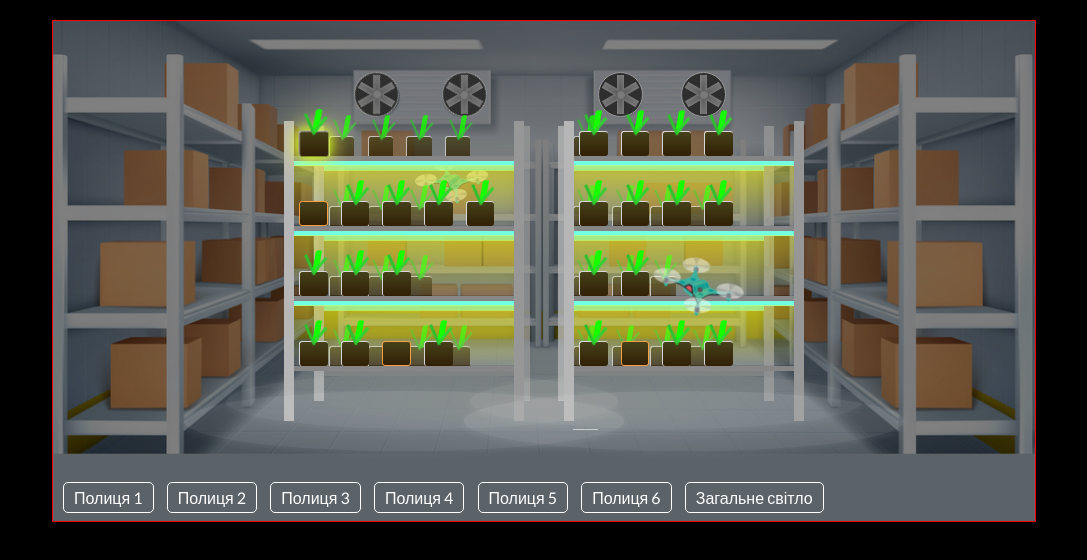
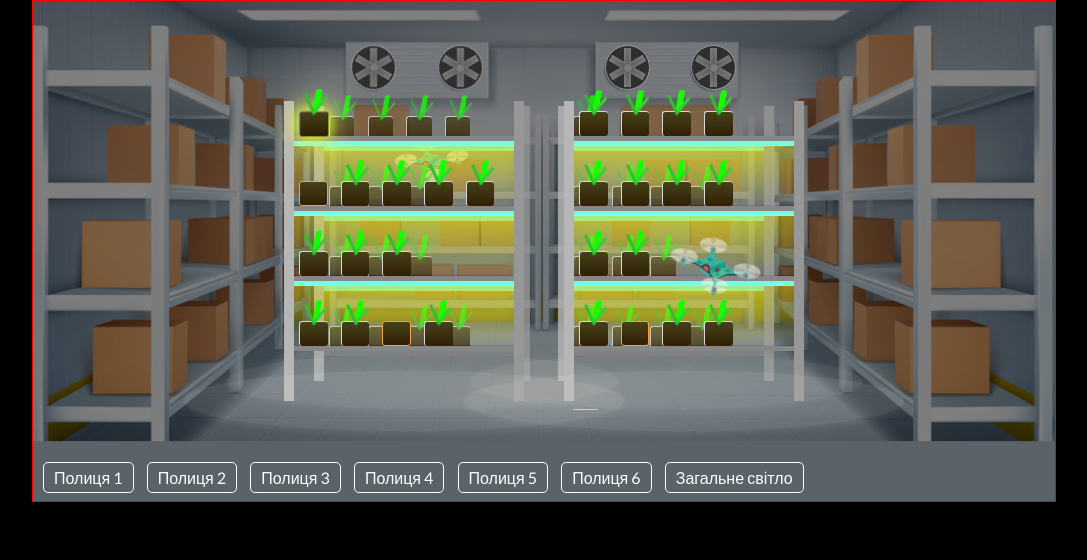
Before and after one commit to d-pylypiuk/lesson_13, a plain HTML site: page index.html in a window 1280 px wide. Shown: the whole page, without its empty margins (96-1183 px from the left). Drawn offline with Linux system fonts and the light colour scheme.

Commit message:
Add files via upload

```diff
--- a/css/style.css
+++ b/css/style.css
@@ -208,7 +208,7 @@ body{
 	background-repeat: no-repeat;
 	background-position: center center;
 	height: auto;
-	padding: 20px;
+	padding: 0px;
 	position: relative;
 }
 .showcase__section{
@@ -244,23 +244,23 @@ body{
 .ventilation__motor:nth-child(1){
 	animation-duration: 15s;
 
-	left: 301px;
-	top: 51px;
+	left: 318px;
+	top: 44px;
 }
 .ventilation__motor:nth-child(2){
 	animation-duration: 3s;
-	left: 389px;
-	top: 51px;
+	left: 405px;
+	top: 44px;
 }
 .ventilation__motor:nth-child(3){
 	animation-duration: 2s;
-	left: 545px;
-	top: 51px;
+	left: 572px;
+	top: 44px;
 }
 .ventilation__motor:nth-child(4){
 	animation-duration: 10s;
-	left: 628px;
-	top: 51px;
+	left: 658px;
+	top: 44px;
 }
 .ventilation__motor div{
 	position: absolute;
```
